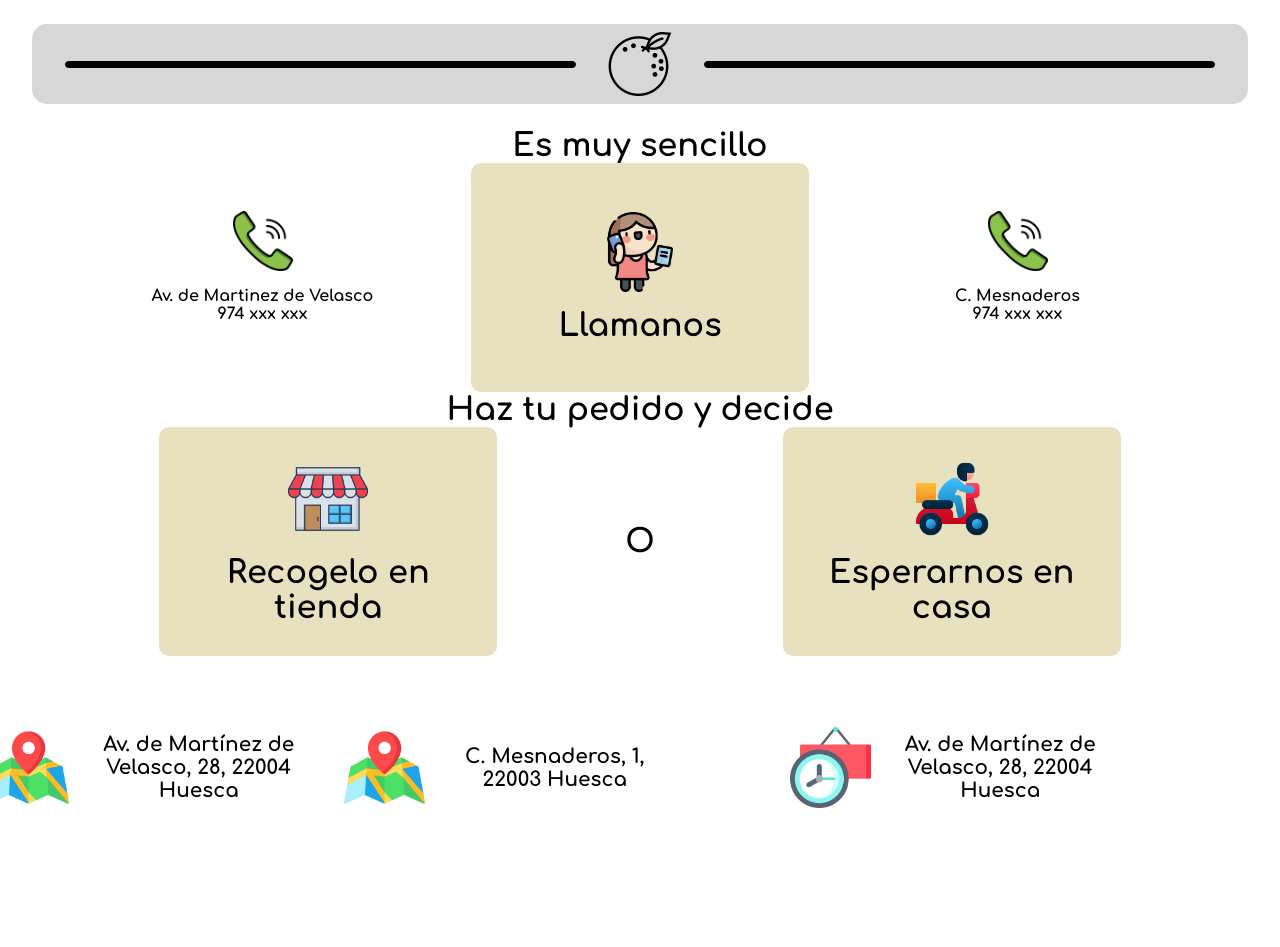
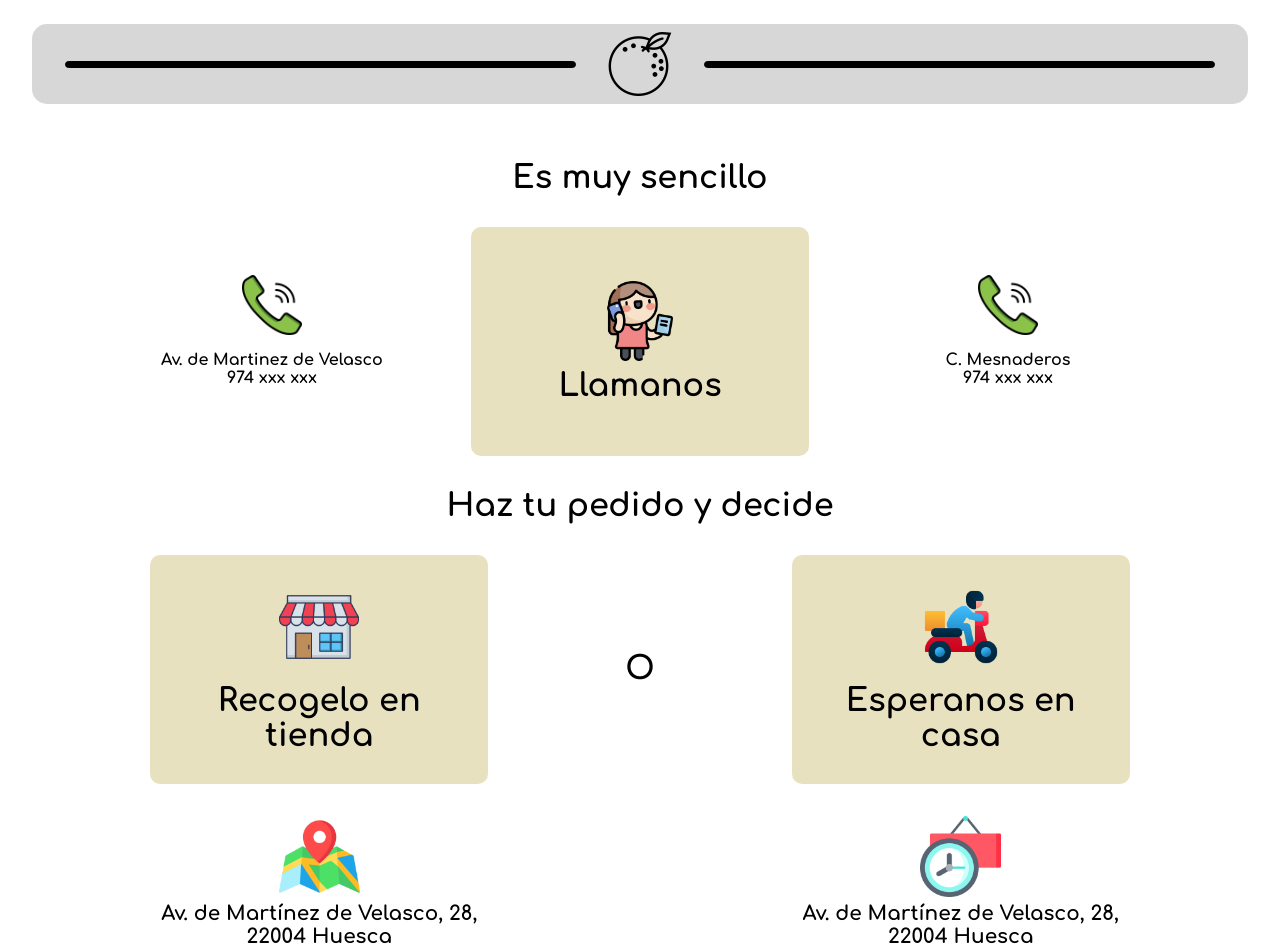
Before and after one commit to saulvg/lafruteriadesiempre, a React (Create React App) app in the folder lafruteriadesiempre-frontend/: page /haz-tu-pedido in a window 1280 px wide. Shown: the top 947 px of the page. Before the commit the page ends 816 px from the top, so only its background shows below. Built offline with nearby package versions, Linux system fonts and the light colour scheme.

Commit message:
cloning rep

```diff
--- a/lafruteriadesiempre-frontend/src/App.js
+++ b/lafruteriadesiempre-frontend/src/App.js
@@ -34,6 +34,7 @@ import {
  * ################
  */
 import {
+  Footer,
   Header
 } from './components'
 
@@ -66,6 +67,7 @@ function App() {
           <Route path='/producto/:idProduct' element={<Product/>}/>
           <Route path='/haz-tu-pedido' element={<HazTuPedido/>}/>
         </Routes>
+        <Footer/>
       </BrowserRouter>
     </AuthProvider>
 
--- /dev/null
+++ b/lafruteriadesiempre-frontend/src/components/Footer.js
@@ -0,0 +1,11 @@
+const Footer = () => {
+    return(
+        <footer id="footer">
+            <div>
+                <p>Info footer</p>
+            </div>
+        </footer>
+    )
+}
+
+export default Footer;
--- a/lafruteriadesiempre-frontend/src/components/components.css
+++ b/lafruteriadesiempre-frontend/src/components/components.css
@@ -148,3 +148,11 @@ header>div {
         transform: rotate(360deg);
     }
 }
+
+/*##########
+## Footer ##
+##########*/
+#footer{
+    background-color: pink;
+    margin-top: auto;
+}
--- a/lafruteriadesiempre-frontend/src/components/index.js
+++ b/lafruteriadesiempre-frontend/src/components/index.js
@@ -1,9 +1,13 @@
 import Error from './Error';
+import Footer from './Footer';
 import Header from './Header';
 import Loading from './Loading';
+import ProductAdmin from './ProductAdmin';
 
 export {
     Error,
     Loading,
-    Header
+    Header,
+    ProductAdmin,
+    Footer,
 }
--- a/lafruteriadesiempre-frontend/src/pages/HazTuPedido.js
+++ b/lafruteriadesiempre-frontend/src/pages/HazTuPedido.js
@@ -24,13 +24,11 @@ const HazTuPedido = () => {
             </div>
             <h2 id="haz-pedido-row3" className="haz-pedido-row">Haz tu pedido y decide</h2>
             <div id="haz-pedido-row4" className="haz-pedido-row">
-                <div className="haz-pedido-background">
-                    <div>
-                        <figure>
+                <div className='haz-tu-pedido-columns'>
+                    <figure className="haz-pedido-background">
                         <img className="icon-haz-pedido shop" src="/img/shop.png" alt="img"/>
                         <figcaption>Recogelo en tienda</figcaption>
                     </figure>
-                    </div>
                     <div className="extra-info">
                         <figure >
                             <img className="icon-haz-pedido" src="/img/mapa.png" alt="img"/>
@@ -41,14 +39,15 @@ const HazTuPedido = () => {
                             <figcaption>C. Mesnaderos, 1, 22003 Huesca</figcaption>
                         </figure>
                     </div>
-
                 </div>
                 <h2>O</h2>
-                <div className="haz-pedido-background">
-                    <figure>
+                <div className='haz-tu-pedido-columns'>
+
+                    <figure className="haz-pedido-background">
                         <img className="icon-haz-pedido repartidor" src="/img/repartidor.png" alt="img"/>
-                        <figcaption>Esperarnos en casa</figcaption>
+                        <figcaption>Esperanos en casa</figcaption>
                     </figure>
+
                  <div className="extra-info">
                     <figure >
                         <img className="icon-haz-pedido" src="/img/horario-de-apertura.png" alt="img"/>
--- a/lafruteriadesiempre-frontend/src/pages/Product.js
+++ b/lafruteriadesiempre-frontend/src/pages/Product.js
@@ -4,7 +4,7 @@ import { useParams } from "react-router-dom";
 import useGetProduct from "../hooks/useGetProduct";
 import { Error } from '../components';
 import { AuthContext } from '../App';
-import ProductAdmin from '../components/ProductAdmin';
+import {ProductAdmin} from '../components';
 
 
 
--- a/lafruteriadesiempre-frontend/src/pages/stylesPage.css
+++ b/lafruteriadesiempre-frontend/src/pages/stylesPage.css
@@ -9,6 +9,7 @@
 .standard-page {
     padding-top: 12rem;
     min-height: 100vh;
+   display: flex;
 }
 
 
@@ -228,18 +229,34 @@
 ## Haz tu Pedido ##
 #################*/
 #haz-tu-pedido {
-    padding: 8rem 2rem 10rem;
-    display: grid;
-    grid-template-areas: none;
+    padding: 8rem 1rem;
+    /* display: grid;
+    grid-template-areas: none; */
+    display: flex;
+    flex-direction: column;
+
 
 }
 
 #haz-tu-pedido h2 {
     font-size: 32px;
+    margin: 2rem 0;
+    text-align: center;
+}
+
+#haz-tu-pedido #haz-pedido-row2{
+    display: grid;
+    margin: auto;
+    place-items: center;
+    grid-template-areas:
+    'llama'
+    'telf1'
+    'telf2'
+    ;
 }
 
 #haz-tu-pedido .haz-tu-pedido-telefono {
-    width: 289px;
+    width: 270px;
     height: 133px;
 }
 
@@ -249,7 +266,15 @@
     gap: 1rem;
     align-items: center;
     justify-content: center;
-
+}
+#haz-tu-pedido .haz-tu-pedido-telefono:nth-child(1) {
+    grid-area: telf1;
+}
+#haz-tu-pedido .haz-tu-pedido-telefono:nth-child(2) {
+    grid-area: llama;
+}
+#haz-tu-pedido .haz-tu-pedido-telefono:nth-child(3) {
+    grid-area: telf2;
 }
 
 #haz-tu-pedido .icon-haz-pedido {
@@ -282,36 +307,6 @@
     border-radius: 10px;
     width: 338px;
     height: 229px;
-    display: grid;
-    place-items: center;
-
-    position: relative;
-}
-
-#haz-tu-pedido .haz-pedido-background .extra-info {
-    display: flex;
-    position: absolute;
-    bottom: -10rem;
-}
-
-#haz-tu-pedido .haz-pedido-background .extra-info figure {
-    width: 356px;
-    height: 97px;
-    font-size: 20px;
-    display: flex;
-    flex-direction: row;
-}
-
-#haz-tu-pedido .haz-pedido-background .extra-info figure img {
-    height: 81px;
-    width: 96px;
-}
-
-#haz-tu-pedido>div {
-    text-align: center;
-}
-
-#haz-tu-pedido .haz-pedido-background figure {
     font-size: 32px;
     padding: 1rem;
     display: flex;
@@ -321,21 +316,69 @@
     justify-content: center;
 }
 
+#haz-tu-pedido>div {
+    text-align: center;
+}
+
 
 #haz-tu-pedido .haz-pedido-row {
-
     display: flex;
     justify-content: center;
     align-items: center;
     gap: 4rem;
 }
 
-#haz-tu-pedido #haz-pedido-row4 h2 {
-    margin: 0 4rem;
+#haz-tu-pedido #haz-pedido-row4{
+    display: grid;
+    margin: auto;
+    grid-template-areas:
+    'casa'
+    'o'
+    'tienda'
+    ;
+}
+#haz-tu-pedido #haz-pedido-row4 .haz-tu-pedido-columns:first-child{
+    grid-area: tienda;
+}
+
+#haz-tu-pedido #haz-pedido-row4 .haz-tu-pedido-columns:last-child{
+    grid-area: casa;
+}
+
+#haz-tu-pedido #haz-pedido-row4{
+    height: max-content;
+    justify-content: space-evenly;
+    align-items: start;
+}
+.haz-tu-pedido-columns{
+    display: flex;
+    flex-direction: column;
+    justify-content: center;
+    align-items: center;
+    gap: 2rem;
+}
+.haz-tu-pedido-columns .extra-info {
+    display: flex;
+    flex-direction: column;
+    justify-content: center;
+    gap: 2rem;
+}
+
+.haz-tu-pedido-columns .extra-info figure {
+    width: 356px;
+    height: 97px;
+    font-size: 20px;
 
 }
 
+    .haz-tu-pedido-columns .extra-info figure img {
+        height: 81px;
+        width: 96px;
+    }
 
+/* ......... */
+
+/* ...... */
 @media (min-width: 1000px) {
 
     /*#############
@@ -388,4 +431,31 @@
 
     }
 
+    /*################
+    ## Haz tu Pedido ##
+    #################*/
+
+    #haz-tu-pedido #haz-pedido-row2{
+        display: grid;
+        grid-template-areas:
+        'telf1 llama telf2'
+        ;
+    }
+
+    #haz-tu-pedido #haz-pedido-row4{
+        grid-template-areas:
+        'tienda o casa'
+        ;
+    }
+    #haz-tu-pedido #haz-pedido-row4 h2 {
+        margin: 6rem 4rem;
+        grid-area: o;
+    }
+
+
 }
+
+@media (min-width: 1024px) {
+
+
+}
```
Lines whose indentation alone changed are shown as unchanged.
